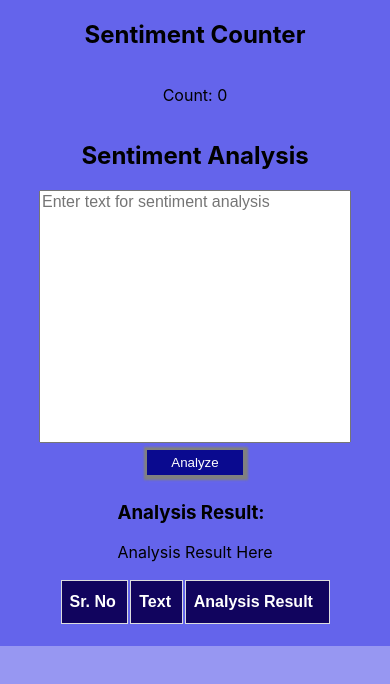
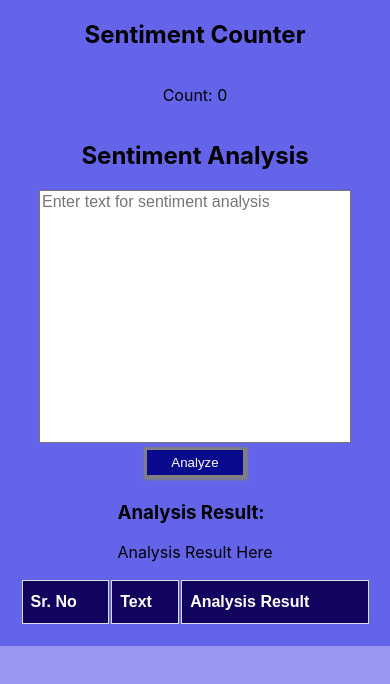
Before and after one commit to abduldaim-ad/sentiment-analysis, a Next.js app: page / in a window 390 px wide. Shown: the top 684 px of the page. Built offline with nearby package versions, Linux system fonts and the light colour scheme.

Commit message:
Responsiveness

```diff
--- a/components/AnalysisTable.module.css
+++ b/components/AnalysisTable.module.css
@@ -26,3 +26,9 @@
   background-color: #11045e;
   color: white;
 }
+
+@media screen and (max-width: 500px) {
+  .tableStyle {
+    width: 90%;
+  }
+}
```
